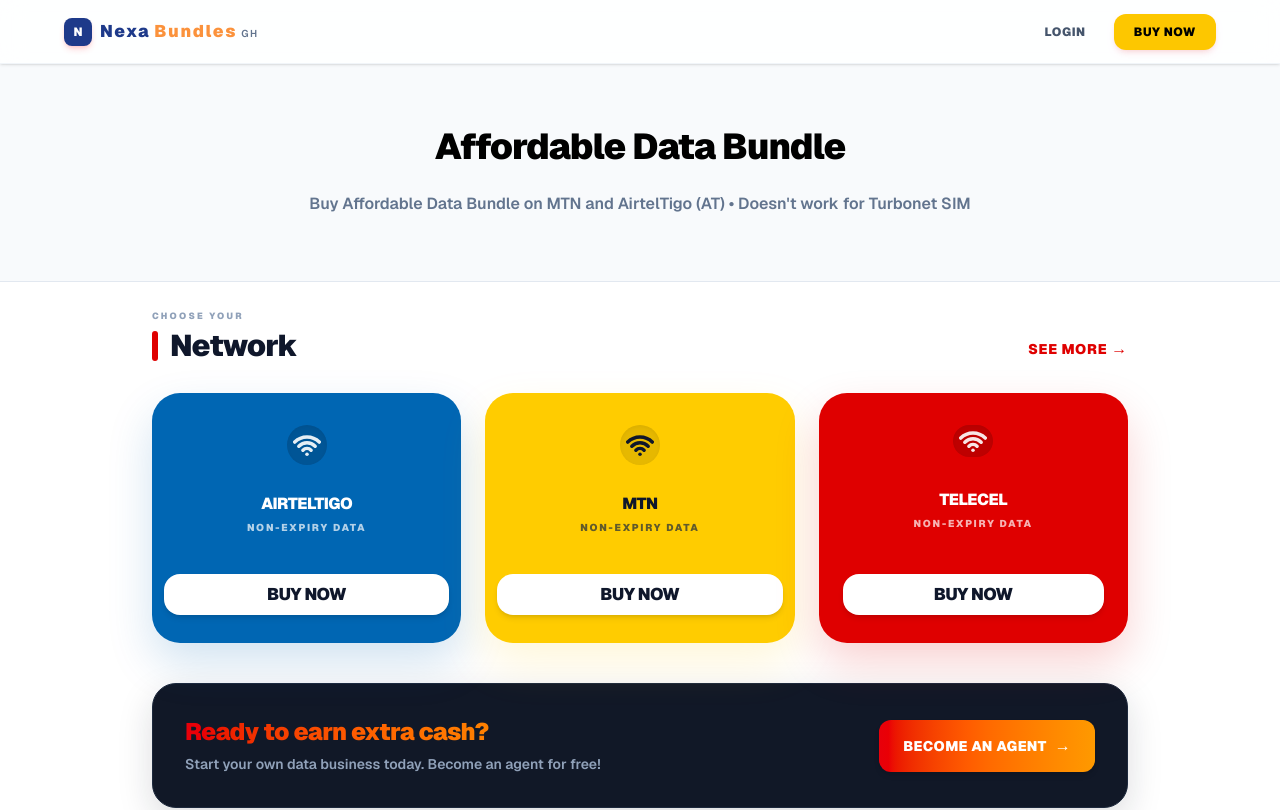
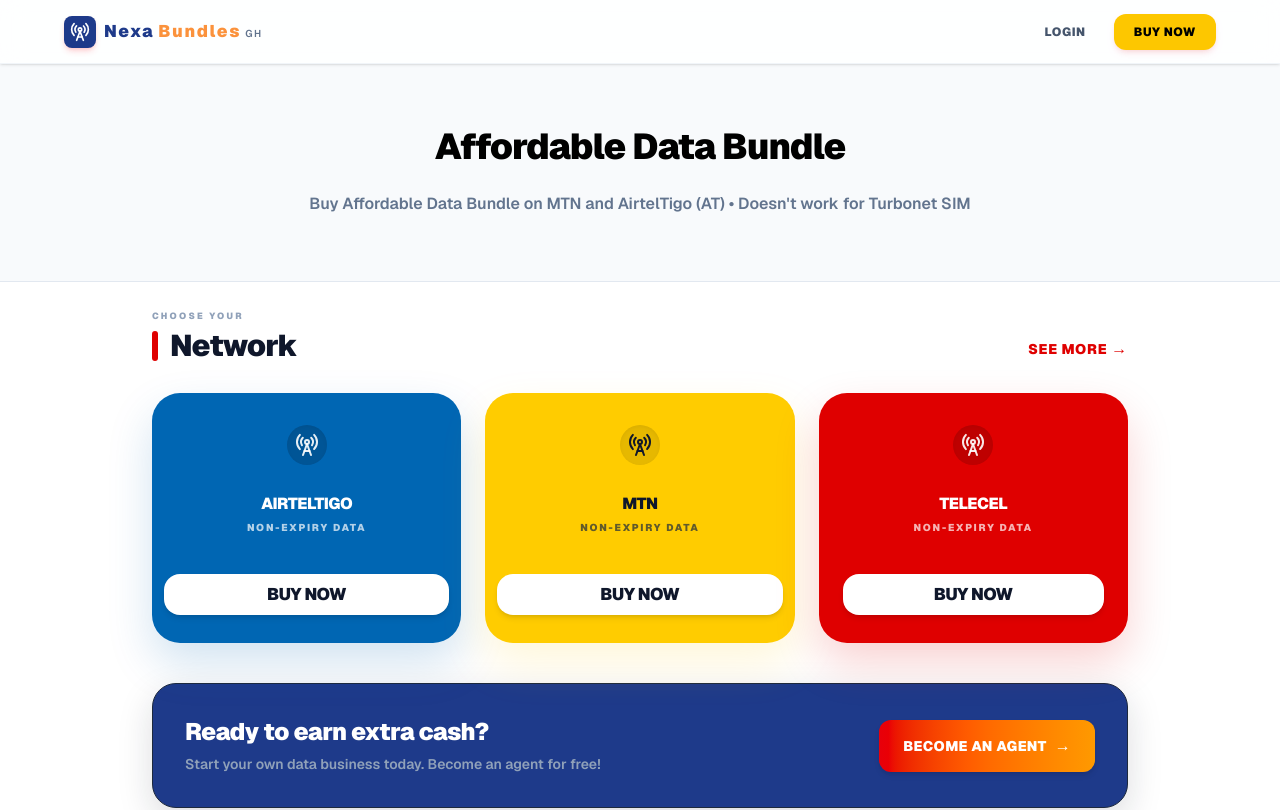
Before and after one commit to ericmanike/Nexa, a Next.js app: page / in a window 1280 px wide. Shown: the top 810 px of the page. Built offline with nearby package versions, Linux system fonts and the light colour scheme.

Commit message:
logo update

```diff
--- a/app/auth/layout.tsx
+++ b/app/auth/layout.tsx
@@ -1,5 +1,6 @@
 import React from "react";
 import Link from "next/link";
+import { RadioTower } from "lucide-react";
 
 interface AuthLayoutProps {
   children: React.ReactNode;
@@ -11,13 +12,14 @@
 
       {/* 1. Header (Logo & Subtitle) */}
       <div className="mb-6 flex flex-col items-center text-center">
-        <Link href="/" className="inline-flex items-center gap-2 group mb-1.5">
-
-
-          <span className="text-[27px] font-extrabold  flex items-baseline">
-            <span className="text-[#1e3a8a] m-2">Nexa</span>
-            <span className="text-[#fb923c] ">Bundles</span>
-            <span className="text-slate-500 text-xs font-semibold ml-0.5 align-super">GH</span>
+        <Link href="/" className="inline-flex items-center gap-2.5 group mb-1.5">
+          <div className="h-9 w-9 rounded-xl bg-[#1e3a8a] flex items-center justify-center shadow-md shadow-[#1e3a8a]/20 group-hover:scale-105 transition-transform">
+            <RadioTower className="h-5.5 w-5.5 text-white" />
+          </div>
+          <span className="text-[27px] font-extrabold flex items-baseline leading-none">
+            <span className="text-[#1e3a8a]">Nexa</span>
+            <span className="text-[#fb923c] ml-1">Bundles</span>
+            <span className="text-slate-500 text-xs font-semibold ml-1 align-super">GH</span>
           </span>
         </Link>
 
--- a/app/page.tsx
+++ b/app/page.tsx
@@ -2,25 +2,7 @@
 
 import React from "react";
 import Link from "next/link";
-
-// Custom SVG Wifi Icon matching the exact style of the reference image
-const WifiIcon = ({ className = "h-5 w-5" }: { className?: string }) => (
-  <svg
-    xmlns="http://www.w3.org/2000/svg"
-    viewBox="0 0 24 24"
-    fill="none"
-    stroke="currentColor"
-    strokeWidth="3"
-    strokeLinecap="round"
-    strokeLinejoin="round"
-    className={className}
-  >
-    <path d="M12 20h.01" />
-    <path d="M8.5 16.5a5 5 0 0 1 7 0" />
-    <path d="M5 13a10 10 0 0 1 14 0" />
-    <path d="M1.5 9.5a15 15 0 0 1 21 0" />
-  </svg>
-);
+import { RadioTower } from "lucide-react";
 
 export default function Home() {
   const [menuOpen, setMenuOpen] = React.useState(false);
@@ -29,8 +11,8 @@
       {/* 1. Global Brand Header with Glassmorphism */}
       <header className="sticky top-0 z-50 flex h-16 w-full items-center justify-between border-b border-slate-100 bg-white/85 backdrop-blur-md px-4 shadow-sm sm:px-6 md:px-10 lg:px-16">
         <Link href="/" className="inline-flex items-center gap-2 group">
-          <div className="h-7 w-7 rounded-lg bg-[#1e3a8a] flex items-center justify-center shadow-md shadow-red-500/20 group-hover:scale-105 transition-transform">
-            <span className="text-white text-xs font-black">N</span>
+          <div className="h-8 w-8 rounded-lg bg-[#1e3a8a] flex items-center justify-center shadow-md shadow-red-500/20 group-hover:scale-105 transition-transform">
+            <RadioTower className="h-5 w-5 text-white" />
           </div>
           <span className="text-[17px] font-black tracking-widest flex items-baseline gap-1 group-hover:opacity-90 transition-opacity">
             <span className="text-[#1e3a8a]">Nexa</span>
@@ -164,9 +146,9 @@
               <div className="relative bg-[#0066b3] rounded-[28px] pt-6 pb-7 px-3 flex flex-col items-center justify-between shadow-[0_20px_45px_rgba(0,102,179,0.18)] hover:-translate-y-2.5 transition-all duration-300 group cursor-pointer h-[250px]">
 
 
-                {/* Circular Wifi Badge */}
+                {/* Circular RadioTower Badge */}
                 <div className="flex h-10 w-10 items-center justify-center rounded-full bg-[#005596] shadow-inner mt-2">
-                  <WifiIcon className="h-7 w-7 text-white/90" />
+                  <RadioTower className="h-6 w-6 text-white/90" />
                 </div>
 
                 {/* Details */}
@@ -192,9 +174,9 @@
 
 
 
-                {/* Circular Wifi Badge */}
+                {/* Circular RadioTower Badge */}
                 <div className="flex h-10 w-10 items-center justify-center rounded-full bg-[#e6b800] shadow-inner mt-2">
-                  <WifiIcon className="h-7 w-7 text-slate-900" />
+                  <RadioTower className="h-6 w-6 text-slate-900" />
                 </div>
 
                 {/* Details */}
@@ -219,9 +201,9 @@
               <div className="relative bg-[#df0000] rounded-[28px] pt-6 pb-7 px-6 flex flex-col items-center justify-between shadow-[0_20px_45px_rgba(223,0,0,0.18)] hover:-translate-y-2.5 transition-all duration-300 group cursor-pointer h-[250px]">
 
 
-                {/* Circular Wifi Badge */}
-                <div className="flex h-8 w-10 items-center justify-center rounded-full bg-[#be0000] shadow-inner mt-2">
-                  <WifiIcon className="h-7 w-7 text-white/90" />
+                {/* Circular RadioTower Badge */}
+                <div className="flex h-10 w-10 items-center justify-center rounded-full bg-[#be0000] shadow-inner mt-2">
+                  <RadioTower className="h-6 w-6 text-white/90" />
                 </div>
 
                 {/* Details */}
@@ -244,9 +226,9 @@
             </div>
 
             {/* Agent Call to Action Banner (With requested text-gradient styling) */}
-            <div className="bg-[#111827] rounded-[24px] p-6 sm:p-8 flex flex-col md:flex-row items-center justify-between gap-6 shadow-[0_12px_35px_rgba(17,24,39,0.15)] hover:scale-[1.005] transition-all duration-300 border border-slate-800">
+            <div className="bg-[#1e3a8a] rounded-[24px] p-6 sm:p-8 flex flex-col md:flex-row items-center justify-between gap-6 shadow-[0_12px_35px_rgba(17,24,39,0.15)] hover:scale-[1.005] transition-all duration-300 border border-slate-800">
               <div className="text-center md:text-left">
-                <h3 className="text-2xl font-black text-transparent bg-clip-text bg-gradient-to-r from-red-600 via-orange-500 to-amber-500 tracking-tight mb-1.5">
+                <h3 className="text-2xl font-black text-white  tracking-tight mb-1.5">
                   Ready to earn extra cash?
                 </h3>
                 <p className="text-[14px] font-semibold text-slate-400">
--- a/components/Sidebar.tsx
+++ b/components/Sidebar.tsx
@@ -7,6 +7,7 @@
 import {
   Home,
   Wifi,
+  RadioTower,
   ShoppingCart,
   Star,
   Wallet,
@@ -57,7 +58,7 @@
         <div className="h-[76px] px-6 bg-[#fb923c] flex items-center justify-between shadow-sm shrink-0">
           <div className="flex items-center gap-3">
             <div className="h-10 w-10 rounded-xl bg-slate-900/10 flex items-center justify-center shadow-md">
-              <Wifi className="h-6 w-6 text-slate-900" />
+              <RadioTower className="h-6 w-6 text-slate-900" />
             </div>
 
             <span className="text-xl font-bold tracking-tight text-slate-900 select-none">
```
